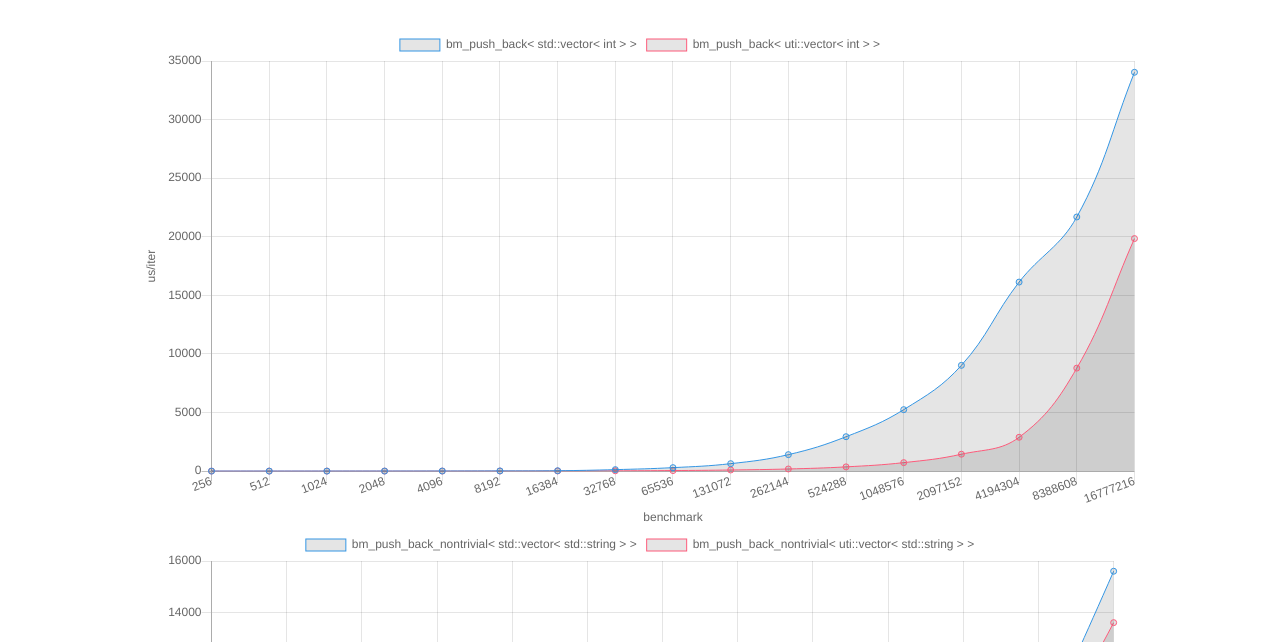
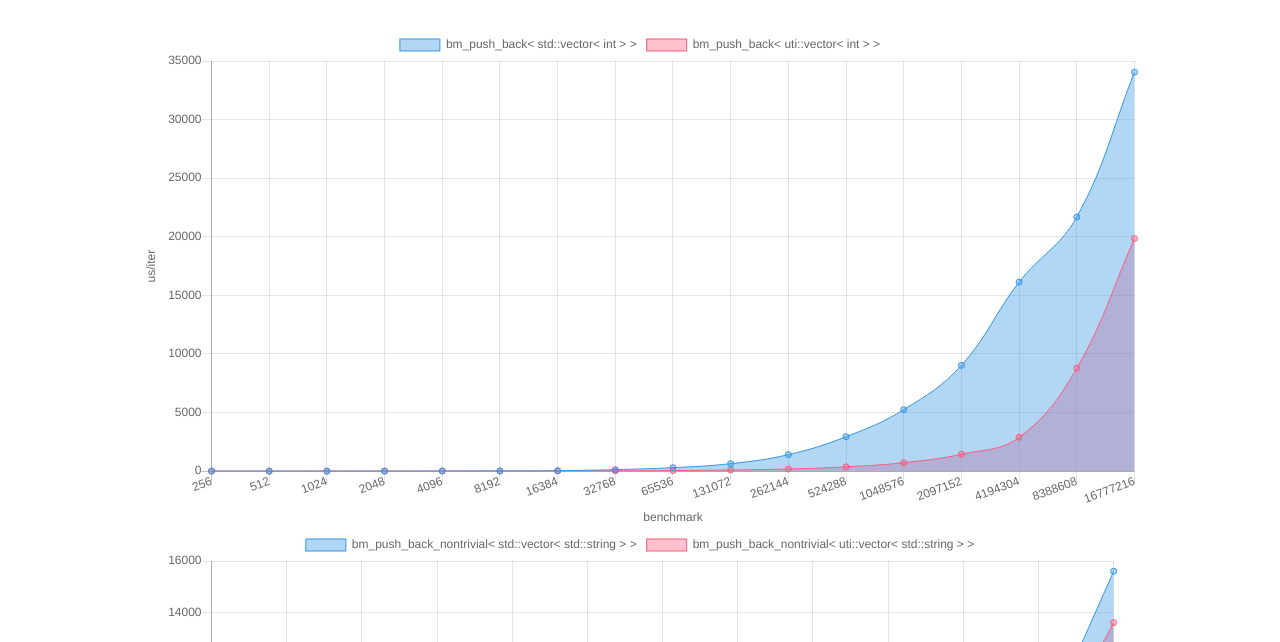
Before and after one commit to eddieavd/uti, a plain HTML site: page dev/bench/index.html in a window 1280 px wide. Shown: the part 158-800 px from the top of the page. Drawn offline with nearby package versions, Linux system fonts and the light colour scheme.

Commit message:
Update index.html

```diff
--- a/dev/bench/index.html
+++ b/dev/bench/index.html
@@ -125,7 +125,8 @@
           customSmallerIsBetter: '#ff3838',
           _: '#333333'
         };
-        const colors = [ "#3496e4", "#fd5b7b", "#45b7b7", "#ff9642", "#8d5afb", "#fec855", "#c2c4c8" ];
+        const colors    = [ "#3496e4", "#fd5b7b", "#45b7b7", "#ff9642", "#8d5afb", "#fec855", "#c2c4c8" ];
+        const colors_bg = [ "#3496e460", "#fd5b7b60", "#45b7b760", "#ff964260", "#8d5afb60", "#fec85560", "#c2c4c860" ];
 
         function init() {
           function collectBenches( entries )
@@ -214,6 +215,7 @@
                 data: values,
                 borderWidth: 1,
                 borderColor: colors[ col_idx ],
+                backgroundColor: colors_bg[ col_idx ]
               };
               chartsets.push( cset );
               col_idx = ( col_idx + 1 ) % colors.length;
```
